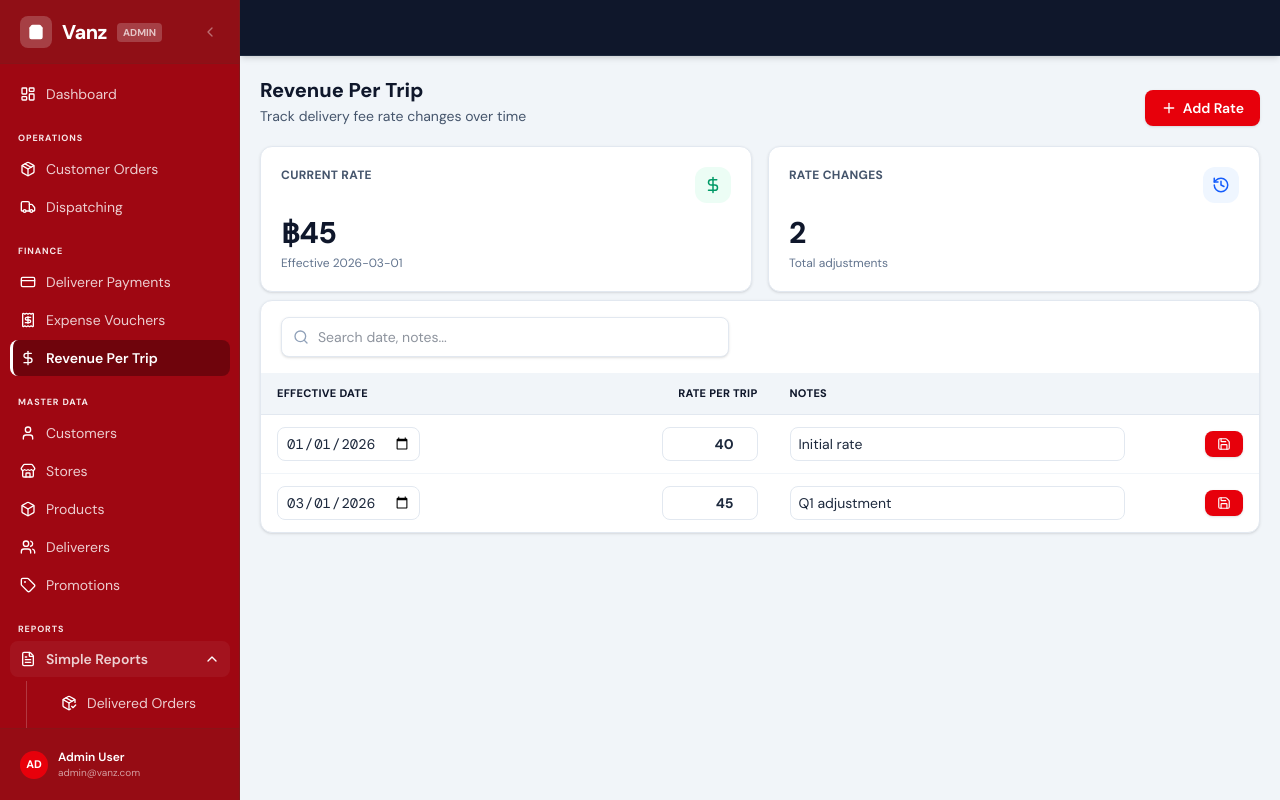
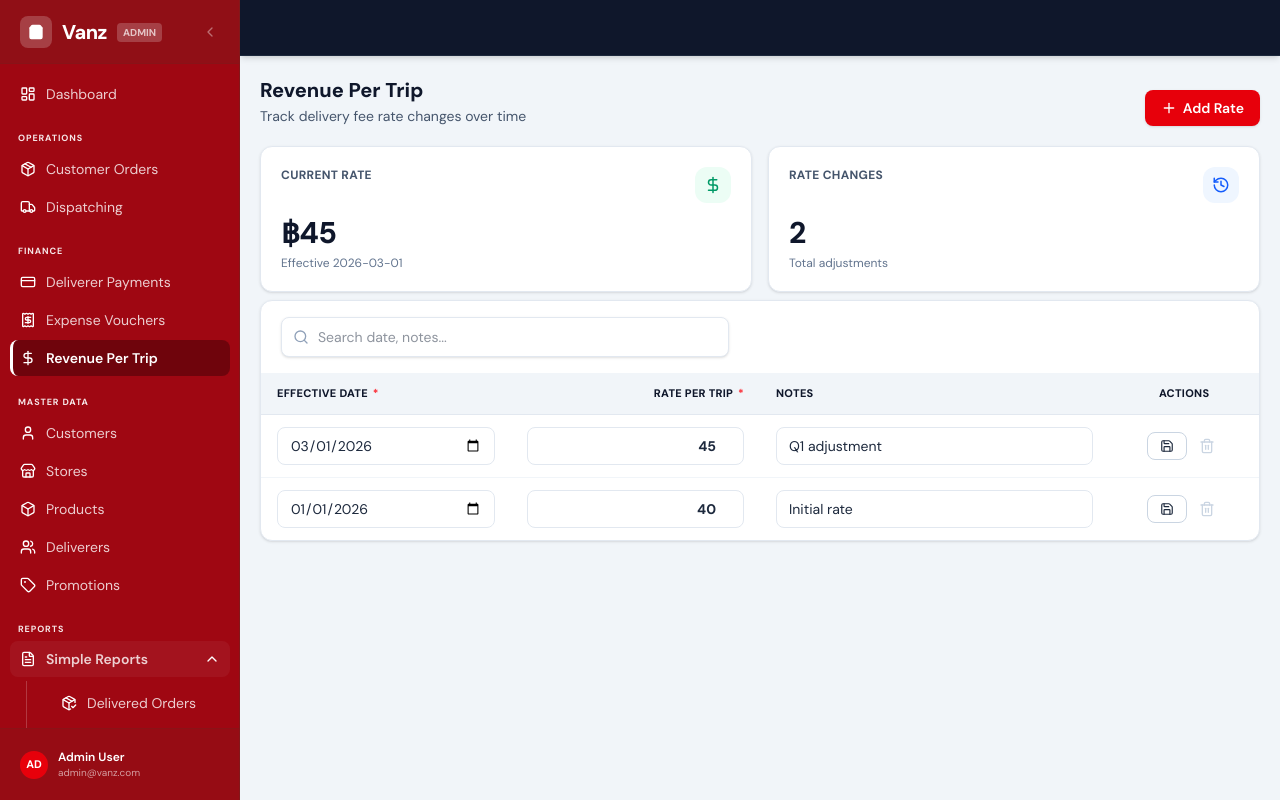
Before and after one commit to MANGKONYOK/Vanz, a React (Vite) app in the folder client/: page / in a window 1280 px wide. Both pictures are taken after a click on the button "Revenue Per Trip". Built offline with nearby package versions, Linux system fonts and the light colour scheme.

Commit message:
Expense and Revenue per trip

```diff
--- a/client/src/views/finance/DelivererPaymentView.jsx
+++ b/client/src/views/finance/DelivererPaymentView.jsx
@@ -117,7 +117,19 @@ export default function DelivererPaymentView({ showToast, onNavigateBack }) {
                     search={<Input icon={Search} placeholder="Search Order ID..." value={search} onChange={e => setSearch(e.target.value)} className="bg-white border-slate-200 h-10 shadow-sm" />}
                     action={<Btn size="sm" variant="secondary" onClick={handleLoadOrders}><RefreshCw className="w-3.5 h-3.5" /> Load Orders</Btn>}
                 />
-                <Table headers={[{ label: '', center: true }, { label: 'Order ID' }, { label: 'Date' }, { label: 'Status', center: true }, { label: 'Fee', right: true }, { label: 'Bonus', right: true }, { label: 'Adjustment', right: true }, { label: 'Extended Price', right: true }]} minWidth="700px">
+                <Table
+                    headers={[
+                        { label: '', center: true, width: '6%' },
+                        { label: 'Order ID', width: '16%' },
+                        { label: 'Date', width: '14%' },
+                        { label: 'Status', center: true, width: '12%' },
+                        { label: 'Fee', right: true, width: '12%' },
+                        { label: 'Bonus', right: true, width: '12%' },
+                        { label: 'Adjustment', right: true, width: '12%' },
+                        { label: 'Extended Price', right: true, width: '16%' }
+                    ]}
+                    minWidth="700px"
+                >
                     {filteredOrders.length === 0 ? (
                         <tr>
                             <td colSpan={8} className="px-4 py-8 text-center text-sm text-slate-400 font-medium">
--- a/client/src/views/finance/ExpenseListView.jsx
+++ b/client/src/views/finance/ExpenseListView.jsx
@@ -53,7 +53,7 @@ export default function ExpenseListView({ onNavigate, showToast }) {
 
             <Card className="overflow-hidden">
                 <CardHeader
-                    search={<Input icon={Search} placeholder="Search ID, deliverer, items..." value={search} onChange={e => { setSearch(e.target.value); setPage(1); }} className="bg-white border-slate-200 h-10 shadow-sm" />}
+                    search={<Input icon={Search} placeholder="Search ID, deliverer, status..." value={search} onChange={e => { setSearch(e.target.value); setPage(1); }} className="bg-white border-slate-200 h-10 shadow-sm" />}
                     filter={
                         <div className="flex items-center gap-3">
                             <span className="text-xs font-medium text-slate-400">
@@ -69,12 +69,12 @@ export default function ExpenseListView({ onNavigate, showToast }) {
                     onSort={handleSort}
                     sortConfig={sort}
                     headers={[
-                        { label: 'Voucher ID', key: 'id', sortable: true, width: '18%' },
-                        { label: 'Date', key: 'date', sortable: true, width: '16%' },
-                        { label: 'Deliverer', key: 'delivererName', sortable: true, width: '24%' },
-                        { label: 'Status', key: 'status', center: true, sortable: true, width: '16%' },
-                        { label: 'Amount', key: 'total', right: true, sortable: true, width: '16%' },
-                        { label: 'Actions', right: true, width: '10%' }
+                        { label: 'Voucher ID', key: 'id', sortable: true, width: '24%' },
+                        { label: 'Date', key: 'date', sortable: true, width: '20%' },
+                        { label: 'Deliverer', key: 'delivererName', sortable: true, width: '16%' },
+                        { label: 'Status', key: 'status', center: true, sortable: true, width: '12%' },
+                        { label: 'Total Expense', key: 'total', right: true, sortable: true, width: '14%' },
+                        { label: 'Actions', right: true, width: '14%' }
                     ]}
                 >
                     {paginated.map(v => (
--- a/client/src/views/finance/RevenueTripView.jsx
+++ b/client/src/views/finance/RevenueTripView.jsx
@@ -1,38 +1,162 @@
 import { useState } from 'react';
-import { Plus, Save, DollarSign, History, Search } from 'lucide-react';
-import { PageHeader, Btn, Card, CardHeader, Table, Tr, StatCard, Input } from '../../components/ui';
+import { Plus, Save, Trash2, DollarSign, History, Search } from 'lucide-react';
+import { PageHeader, Btn, Card, CardHeader, Table, Tr, Td, StatCard, Input } from '../../components/ui';
 import { MOCK_REVENUE_PER_TRIP } from '../../data/mockData';
 
 export default function RevenueTripView({ showToast }) {
     const [rates, setRates] = useState(MOCK_REVENUE_PER_TRIP);
     const [search, setSearch] = useState('');
 
+    const handleUpdateRate = (id, field, value) => {
+        setRates(prev => prev.map(r => r.id === id ? { ...r, [field]: value } : r));
+    };
+
+    const handleAddRate = () => {
+        const today = new Date().toISOString().split('T')[0];
+        const newRate = {
+            id: Date.now(),
+            date: today,
+            revenue: 45, // Default to a standard rate
+            notes: 'New Rate Adjustment'
+        };
+        setRates([newRate, ...rates]);
+        showToast('New rate row added!', 'success');
+    };
+
+    const handleDeleteRate = (id) => {
+        setRates(prev => prev.filter(r => r.id !== id));
+        showToast('Rate record deleted.', 'info');
+    };
+
+    const handleSaveRate = (rate) => {
+        if (!rate.date) {
+            return showToast('Please select a valid date', 'error');
+        }
+        if (rate.revenue < 0) {
+            return showToast('Rate cannot be negative', 'error');
+        }
+        showToast(`Rate of ฿${rate.revenue} saved successfully!`, 'success');
+    };
+
+    // Filter rates
     const filteredRates = rates.filter(r =>
         r.date.includes(search) ||
         r.notes.toLowerCase().includes(search.toLowerCase())
     );
 
+    // Calculate current rate by sorting chronologically
+    const sortedRates = [...rates].sort((a, b) => new Date(a.date) - new Date(b.date));
+    const currentRate = sortedRates[sortedRates.length - 1];
+
+    // Sort rates for display in descending order (most recent first)
+    const displayRates = [...filteredRates].sort((a, b) => new Date(b.date) - new Date(a.date));
+
     return (
         <div className="fade-in space-y-5">
-            <PageHeader title="Revenue Per Trip" subtitle="Track delivery fee rate changes over time"
-                action={<Btn onClick={() => setRates([{ id: Date.now(), date: '2026-03-23', revenue: 0, notes: '' }, ...rates])}><Plus className="w-4 h-4" /> Add Rate</Btn>} />
+            <PageHeader
+                title="Revenue Per Trip"
+                subtitle="Track delivery fee rate changes over time"
+                action={
+                    <Btn onClick={handleAddRate}>
+                        <Plus className="w-4 h-4" /> Add Rate
+                    </Btn>
+                }
+            />
+
             <div className="grid grid-cols-1 sm:grid-cols-2 gap-4 mb-2">
-                <StatCard label="Current Rate" value={`฿${rates[rates.length - 1]?.revenue || 0}`} icon={<DollarSign size={18} />} sub={`Effective ${rates[rates.length - 1]?.date}`} color="green" />
-                <StatCard label="Rate Changes" value={rates.length} icon={<History size={18} />} sub="Total adjustments" color="blue" />
+                <StatCard
+                    label="Current Rate"
+                    value={currentRate ? `฿${currentRate.revenue}` : '฿0'}
+                    icon={<DollarSign size={18} />}
+                    sub={currentRate ? `Effective ${currentRate.date}` : 'No effective rate'}
+                    color="green"
+                />
+                <StatCard
+                    label="Rate Changes"
+                    value={rates.length}
+                    icon={<History size={18} />}
+                    sub="Total adjustments"
+                    color="blue"
+                />
             </div>
+
             <Card className="overflow-hidden">
                 <CardHeader
-                    search={<Input icon={Search} placeholder="Search date, notes..." value={search} onChange={e => setSearch(e.target.value)} className="bg-white border-slate-200 h-10 shadow-sm" />}
+                    search={
+                        <Input
+                            icon={Search}
+                            placeholder="Search date, notes..."
+                            value={search}
+                            onChange={e => setSearch(e.target.value)}
+                            className="bg-white border-slate-200 h-10 shadow-sm"
+                        />
+                    }
                 />
-                <Table headers={[{ label: 'Effective Date' }, { label: 'Rate Per Trip', right: true }, { label: 'Notes' }, { label: '', right: true }]}>
-                    {filteredRates.map((r, i) => (
+                <Table
+                    headers={[
+                        { label: <>Effective Date <span className="text-red-500 ml-0.5">*</span></>, width: '25%' },
+                        { label: <>Rate Per Trip <span className="text-red-500 ml-0.5">*</span></>, right: true, width: '25%' },
+                        { label: 'Notes', width: '35%' },
+                        { label: 'Actions', center: true, width: '15%' }
+                    ]}
+                    minWidth="600px"
+                >
+                    {displayRates.map((r) => (
                         <Tr key={r.id}>
-                            <td className="px-4 py-3"><input type="date" defaultValue={r.date} className="border border-slate-200 rounded-lg px-2 py-1.5 text-sm outline-none focus:border-red-400 mono" /></td>
-                            <td className="px-4 py-3 text-right"><input type="number" defaultValue={r.revenue} className="border border-slate-200 rounded-lg px-2 py-1.5 text-sm outline-none focus:border-red-400 text-right w-24 font-bold" /></td>
-                            <td className="px-4 py-3"><input defaultValue={r.notes} className="border border-slate-200 rounded-lg px-2 py-1.5 text-sm outline-none focus:border-red-400 w-full" placeholder="Notes..." /></td>
-                            <td className="px-4 py-3 text-right"><Btn size="sm" onClick={() => showToast('Rate saved!')}><Save className="w-3.5 h-3.5" /></Btn></td>
+                            <Td>
+                                <Input
+                                    type="date"
+                                    value={r.date}
+                                    onChange={e => handleUpdateRate(r.id, 'date', e.target.value)}
+                                    className="font-mono bg-white border-slate-200 focus:border-red-400"
+                                />
+                            </Td>
+                            <Td right>
+                                <Input
+                                    type="number"
+                                    value={r.revenue}
+                                    onChange={e => handleUpdateRate(r.id, 'revenue', Number(e.target.value))}
+                                    className="text-right font-bold bg-white border-slate-200 focus:border-red-400"
+                                    placeholder="0"
+                                />
+                            </Td>
+                            <Td>
+                                <Input
+                                    value={r.notes}
+                                    onChange={e => handleUpdateRate(r.id, 'notes', e.target.value)}
+                                    placeholder="e.g. Q2 adjustment"
+                                    className="bg-white border-slate-200 focus:border-red-400"
+                                />
+                            </Td>
+                            <Td center>
+                                <div className="flex items-center justify-center gap-1.5">
+                                    <Btn
+                                        size="sm"
+                                        variant="secondary"
+                                        onClick={() => handleSaveRate(r)}
+                                        className="hover:bg-slate-100 hover:text-emerald-600 transition-colors"
+                                        title="Save Rate"
+                                    >
+                                        <Save className="w-3.5 h-3.5" />
+                                    </Btn>
+                                    <button
+                                        onClick={() => handleDeleteRate(r.id)}
+                                        className="p-1.5 text-slate-300 hover:text-red-500 hover:bg-red-50 rounded-lg transition-all duration-200"
+                                        title="Delete Rate"
+                                    >
+                                        <Trash2 className="w-4 h-4" />
+                                    </button>
+                                </div>
+                            </Td>
                         </Tr>
                     ))}
+                    {displayRates.length === 0 && (
+                        <Tr>
+                            <td colSpan={4} className="px-4 py-8 text-center text-slate-400 font-medium">
+                                No rate records found.
+                            </td>
+                        </Tr>
+                    )}
                 </Table>
             </Card>
         </div>
```
Also changed, not shown: client/src/views/finance/ExpenseFormView.jsx (+55 -14 lines).
